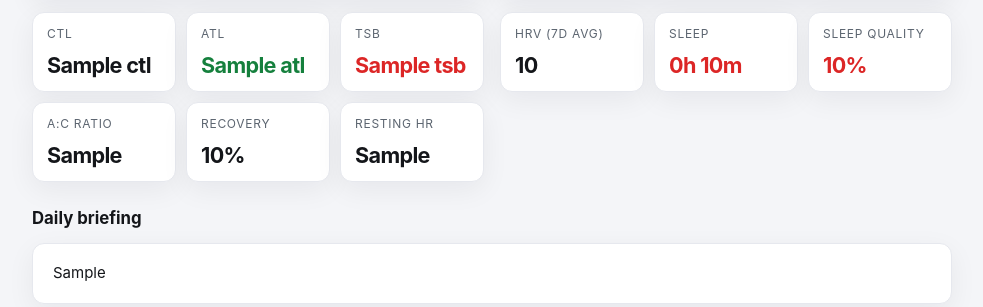
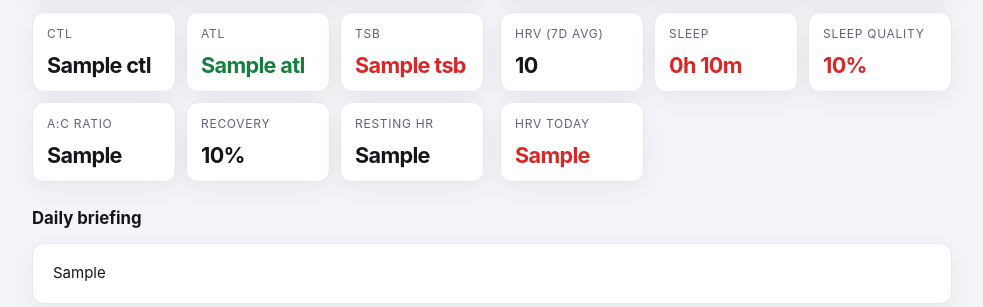
Before and after one commit to Raviv65/running-coach, a Flask app: template templates/index.html in a window 1280 px wide. Shown: the part 393-700 px from the top of the page, without its empty margins (148-1131 px from the left). Run offline with Flask 3, Linux system fonts and the light colour scheme; the template is opened without the code that fills it: most values are stand-ins (such as "Sample title", 1, 10 or a date in 2020).

Commit message:
Add HRV Today box under HRV chart, green/red vs 7d average
Co-Authored-By: Claude Sonnet 4.6 <noreply@anthropic.com>

```diff
--- a/templates/index.html
+++ b/templates/index.html
@@ -71,7 +71,14 @@
           {% if sq is not none %}{{ sq | int }}%{% else %}—{% endif %}
         </div>
       </div>
-      <div class="card mcard" style="visibility:hidden;"></div>
+      <div class="card mcard">
+        <div class="label">HRV Today</div>
+        {% set hrv_today = metrics.get("hrv_last") %}
+        {% set hrv_avg   = metrics.get("hrv_7d_avg") %}
+        <div class="value" style="color:{% if hrv_today is not none and hrv_avg is not none %}{% if hrv_today >= hrv_avg %}#15803d{% else %}#dc2626{% endif %}{% endif %}">
+          {{ hrv_today if hrv_today is not none else "—" }}
+        </div>
+      </div>
       <div class="card mcard" style="visibility:hidden;"></div>
       <div class="card mcard" style="visibility:hidden;"></div>
     </div>
```
